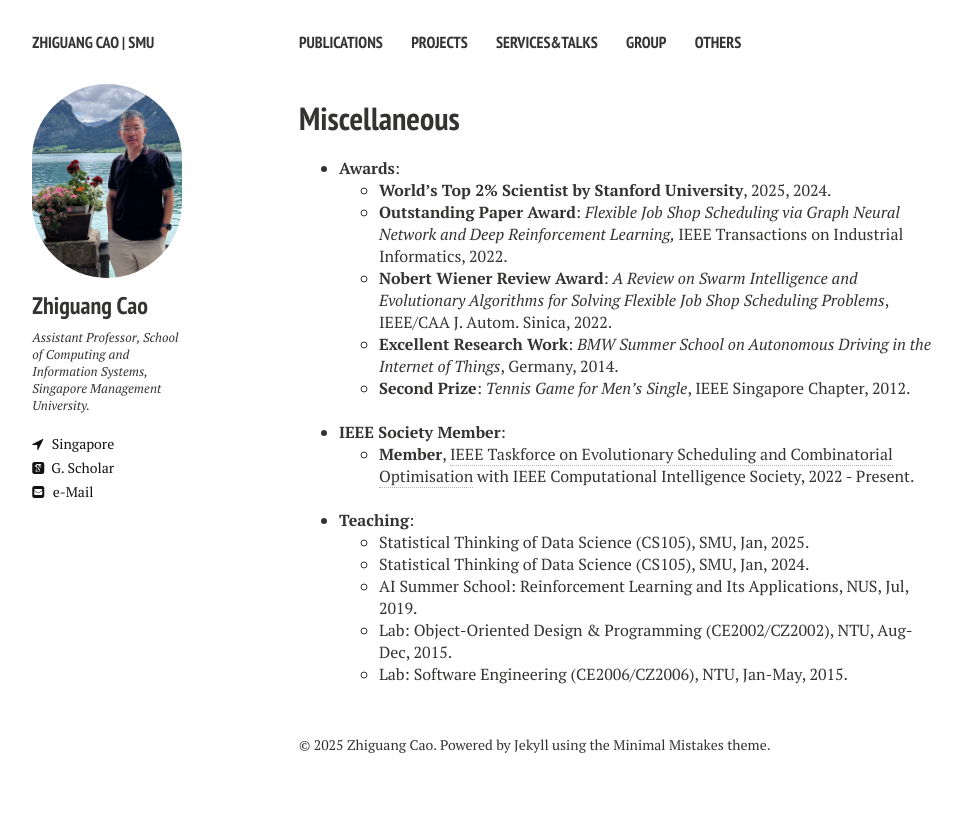
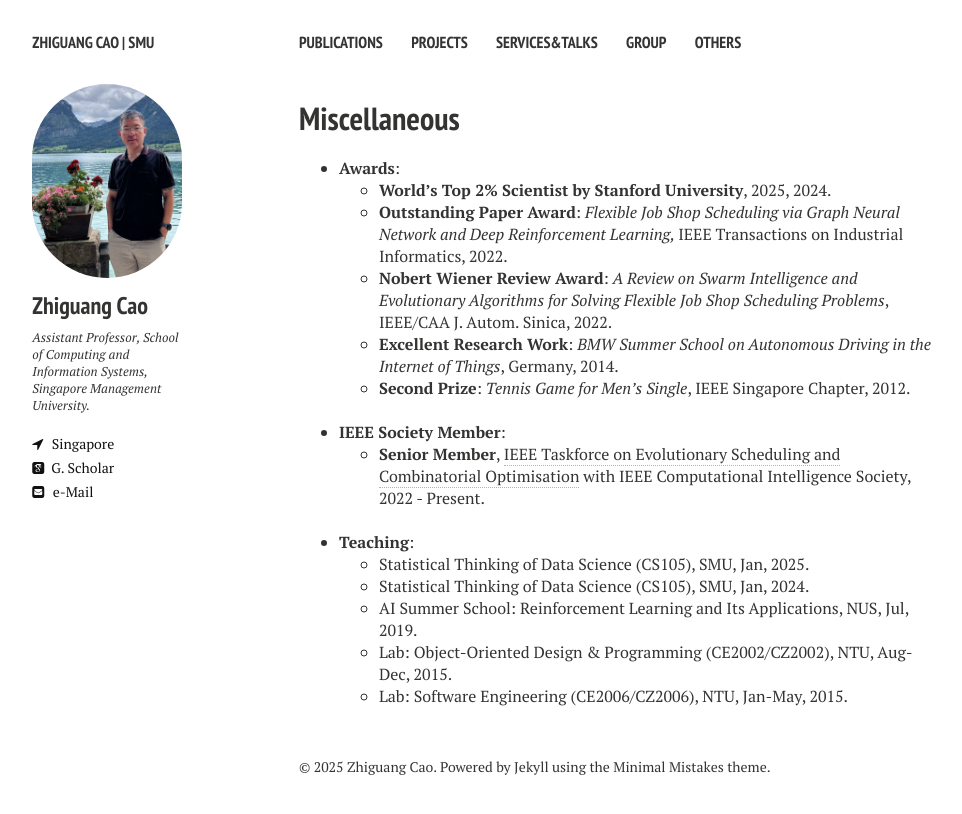
Before and after one commit to zhiguangcaosg/zhiguangcaosg.github.io, a Jekyll site: the page built from others.md, in a window 1280 px wide. Shown: the top 814 px of the page, without its empty margins (21-983 px from the left). Built offline with Jekyll 4.4.1, drawn with Linux system fonts in a browser that asks for light colours; nearby versions of some CDN libraries.

Commit message:
Update others.md

```diff
--- a/others.md
+++ b/others.md
@@ -38,7 +38,7 @@ comments: false
 <li>
 <b>IEEE Society Member</b>:
 	<ul>
-	<li> <b>Member</b>, <a href="https://homepages.ecs.vuw.ac.nz/~yimei/ieee-tf-esco/" target="_blank"> IEEE Taskforce on Evolutionary Scheduling and Combinatorial Optimisation</a> with IEEE Computational Intelligence Society, 2022 - Present.
+	<li> <b>Senior Member</b>, <a href="https://homepages.ecs.vuw.ac.nz/~yimei/ieee-tf-esco/" target="_blank"> IEEE Taskforce on Evolutionary Scheduling and Combinatorial Optimisation</a> with IEEE Computational Intelligence Society, 2022 - Present.
 	</li>
 	</ul>
 </li>
```
